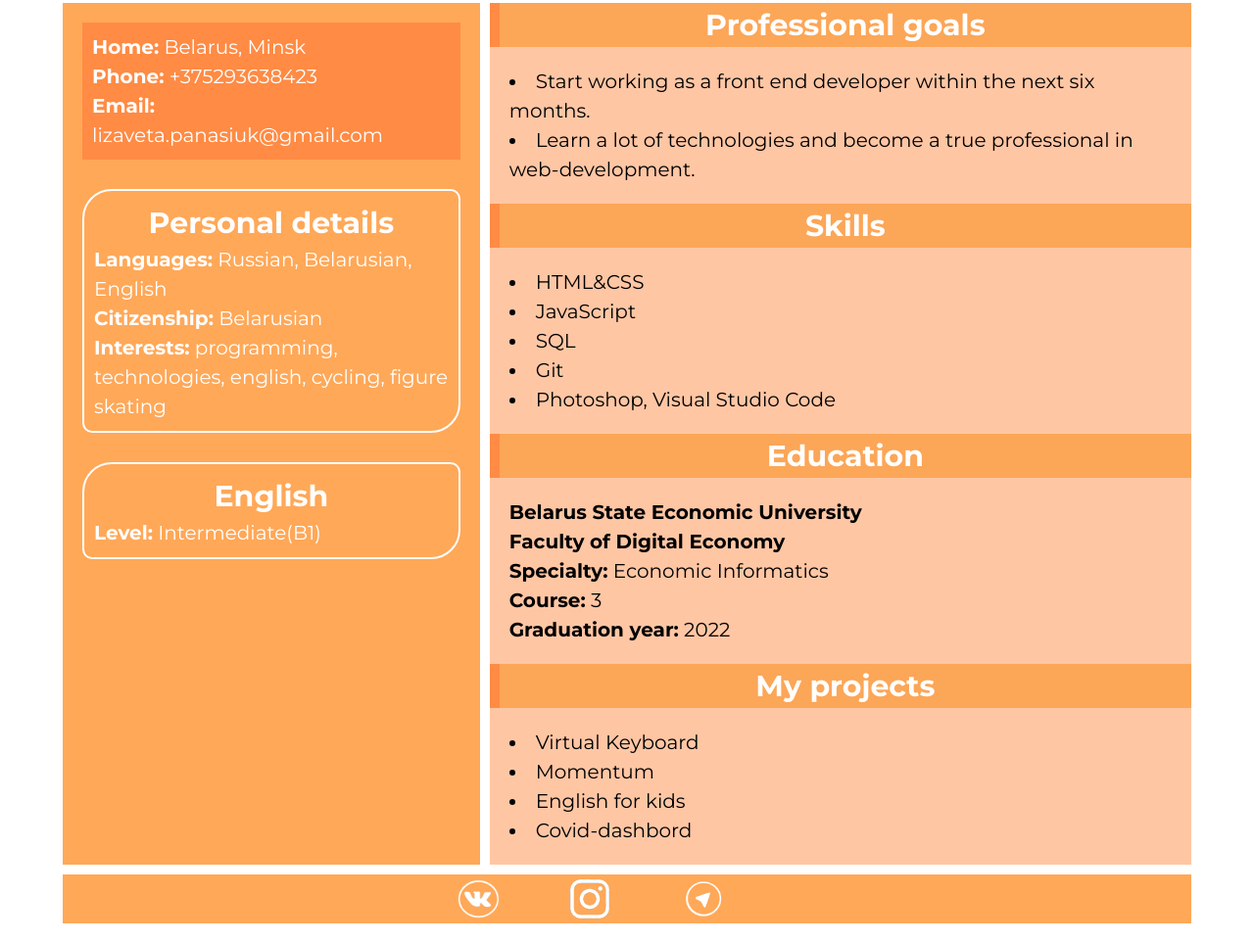
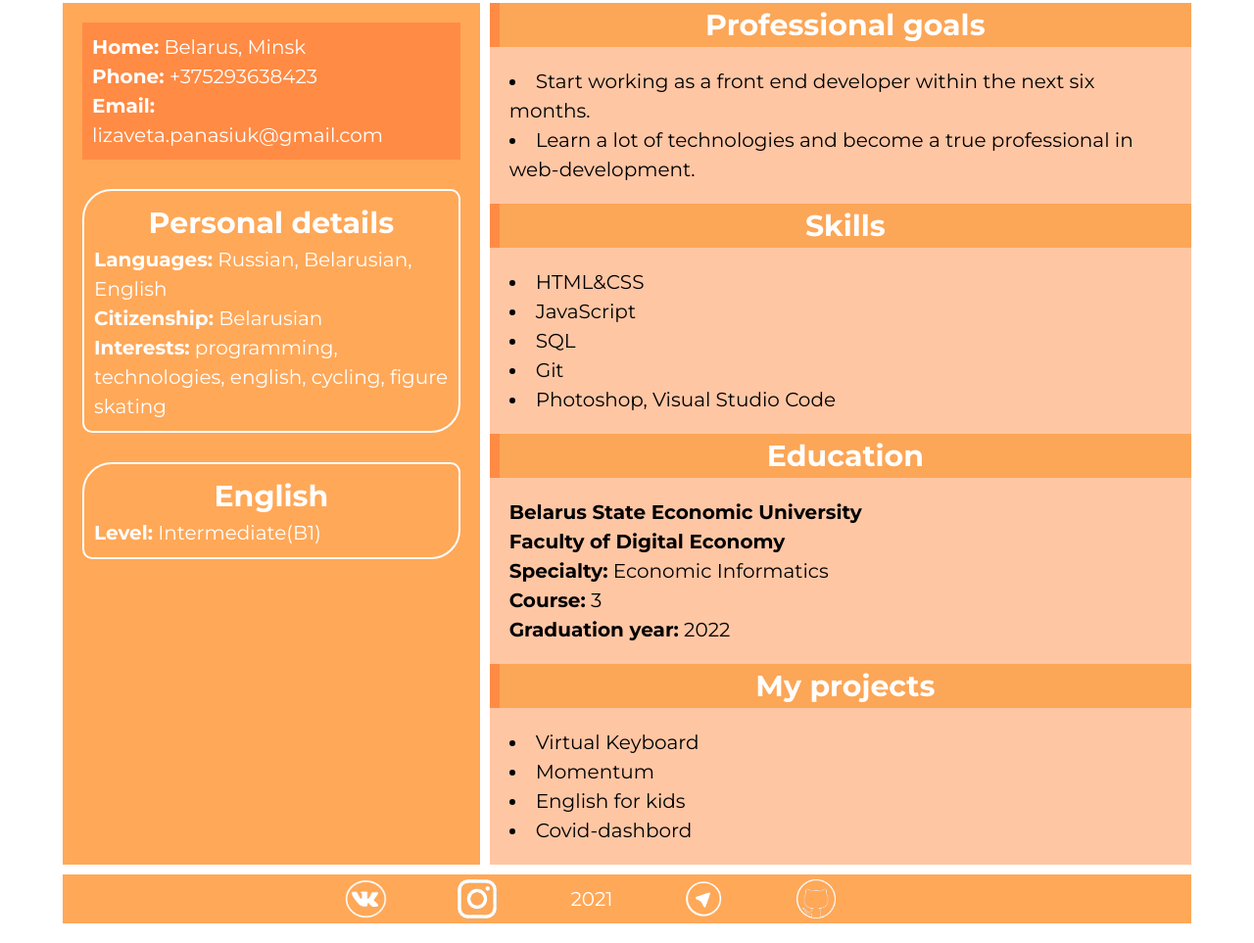
Before and after one commit to ElizavetaPanasiuk/rsschool-cv, a plain HTML site: page index.html in a window 1280 px wide. Shown: the part 406-1369 px from the top of the page at 98% size. Drawn offline with nearby package versions, Linux system fonts and the light colour scheme.

Commit message:
add: github

```diff
--- a/index.html
+++ b/index.html
@@ -6,7 +6,7 @@
   <link rel="stylesheet" href="https://cdnjs.cloudflare.com/ajax/libs/meyer-reset/2.0/reset.min.css">
   <link href="https://fonts.googleapis.com/css2?family=Montserrat:wght@400;700;900&display=swap" rel="stylesheet">
   <link rel="stylesheet" href="./styles/style.css">
-  <title>Document</title>
+  <title>RSSchool-CV</title>
 </head>
 <body>
   <div class="wrapper">
@@ -80,7 +80,9 @@
     <footer>
       <a href="https://vk.com/id179947606" target="_blank"><img src="./img/vk.png" alt="vk.com"></a>
       <a href="https://www.instagram.com/lizaveta_panasiuk/" target="_blank"><img src="./img/inst.png" alt="instagram"></a>
+      <p>2021</p>
       <a href="https://telegram.me/ElizavetaPanasiuk" target="_blank"><img src="./img/telegram.png" alt="telegram"></a>
+      <a href="https://github.com/ElizavetaPanasiuk/rsschool-cv/blob/master/README.md" target="_blank"><img src="./img/github.png" alt="github"></a>
     </footer>
   </div>
 </body>
--- a/styles/style.css
+++ b/styles/style.css
@@ -116,6 +116,12 @@ footer {
 footer a {
   width: 10%;
 }
+footer p{
+  width: 10%;
+  color: #FFF;
+  display: flex;
+  align-items: center;
+}
 footer a img {
   height: 80%;
   margin-top: 5px;
```
Also changed, not shown: img/github.png (added).
